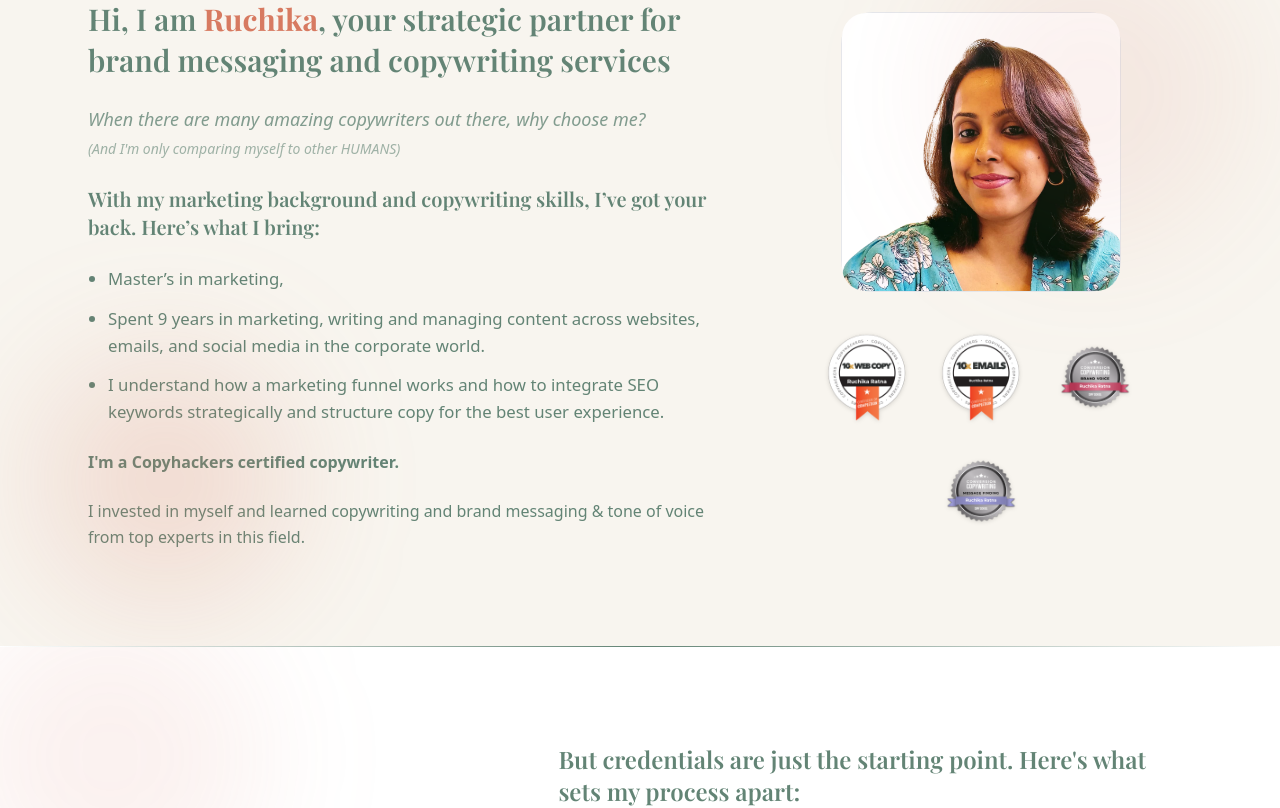
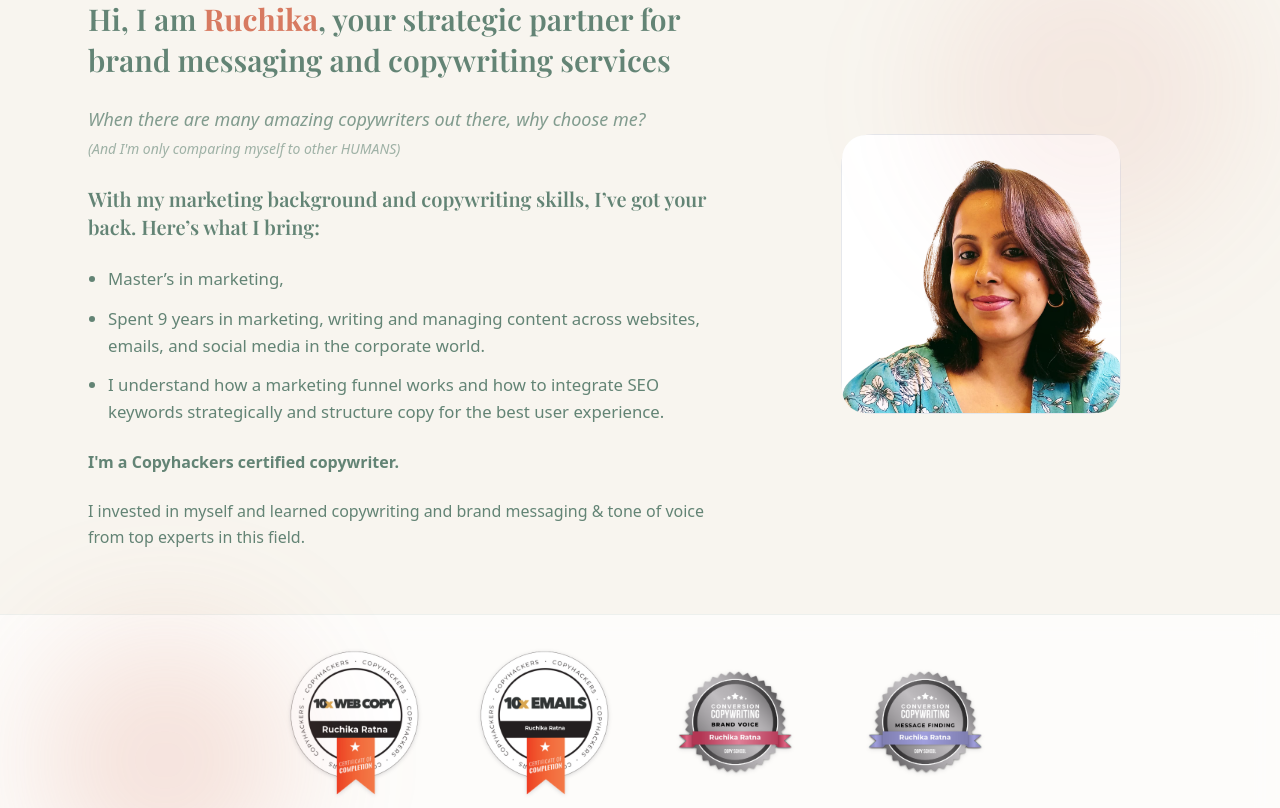
Before and after one commit to amitrverma/ruchika-website, a Next.js app: page / in a window 1280 px wide. Shown: the part 2820-3628 px from the top of the page. Built offline with nearby package versions, Linux system fonts and the light colour scheme.

Commit message:
Further refinement

```diff
--- a/src/app/components/Home/AboutIntroSection.tsx
+++ b/src/app/components/Home/AboutIntroSection.tsx
@@ -33,7 +33,7 @@ export default function AboutIntroSection() {
             With my marketing background and copywriting skills, I’ve got your back. Here’s what I bring:
           </h3>
 
-          <ul className="list-disc pl-5 space-y-3  leading-relaxed text-[1.05rem]">
+          <ul className="list-disc pl-5 space-y-3 leading-relaxed text-[1.05rem]">
             <li>Master’s in marketing,</li>
             <li>
               Spent 9 years in marketing, writing and managing content across websites, emails, and social media
@@ -49,7 +49,7 @@ export default function AboutIntroSection() {
             I&apos;m a Copyhackers certified copywriter.
           </p>
 
-          <p className=" leading-relaxed">
+          <p className="leading-relaxed">
             I invested in myself and learned copywriting and brand messaging & tone of voice from top experts in this field.
           </p>
         </motion.div>
@@ -60,7 +60,7 @@ export default function AboutIntroSection() {
           whileInView={{ opacity: 1, x: 0 }}
           transition={{ duration: 0.8 }}
           viewport={{ once: true }}
-          className="flex flex-col items-center justify-center gap-8"
+          className="flex flex-col items-center justify-center"
         >
           {/* Profile Image */}
           <div className="relative w-[280px] h-[280px] rounded-[2rem] border border-gray-200 bg-white">
@@ -74,9 +74,12 @@ export default function AboutIntroSection() {
               />
             </div>
           </div>
+        </motion.div>
+      </div>
 
-          {/* Certification Badges */}
-          <div className="flex flex-wrap justify-center gap-6 mt-2">
+      {/* === HORIZONTAL BADGE BAND === */}
+      <div className="mt-16 w-full bg-white/70 backdrop-blur-md py-8 border-t border-brandDark/10">
+        <div className="container max-w-5xl mx-auto flex flex-wrap justify-center gap-10 px-6">
           {[
             { src: "/assets/badge-webcopy.png", alt: "Web Copy Certificate" },
             { src: "/assets/badge-emails.png", alt: "Email Copy Certificate" },
@@ -93,14 +96,13 @@ export default function AboutIntroSection() {
               <Image
                 src={badge.src}
                 alt={badge.alt}
-                  width={90}
-                  height={90}
+                width={150}
+                height={150}
                 className="object-contain drop-shadow-sm hover:drop-shadow-md transition-all"
               />
             </motion.div>
           ))}
         </div>
-        </motion.div>
       </div>
 
       {/* Subtle Background Glow */}
--- a/src/app/components/Home/BeliefSection.tsx
+++ b/src/app/components/Home/BeliefSection.tsx
@@ -2,15 +2,21 @@ export default function BeliefSection() {
   return (
     <section className="bg-brandSecondary py-28 text-white">
       <div className="container max-w-4xl text-center text-white px-6">
-        <h1 className="text-3xl md:text-5xl font-serif font-semibold text-white leading-tight mb-6">Tldr;</h1>
+        <h1 className="text-3xl md:text-5xl font-serif font-semibold text-white leading-tight mb-6">
+          Tldr;
+        </h1>
         <h2 className="text-3xl md:text-5xl font-serif font-semibold text-white leading-tight mb-6">
-          I believe good copywriting <br className="hidden md:block" /> is good marketing.
+          I believe good copywriting <br className="hidden md:block" /> is good
+          marketing.
         </h2>
 
         <div className="mx-auto w-16 h-[2px] bg-white/50 mb-8" />
 
         <p className="text-lg md:text-[1.125rem] leading-relaxed text-white">
-Every project I take on involves audience research, strategy, messaging clarity, and your brand voice. You're not just getting a writer. You're getting a strategic partner invested in helping your business grow with authority and the right-fit clients.
+          Every project I take on involves audience research, strategy,
+          messaging clarity, and your brand voice. You&apos;re not just getting
+          a writer. You&apos;re getting a strategic partner invested in helping
+          your business grow with authority and the right-fit clients.
         </p>
       </div>
     </section>
```
Lines whose indentation alone changed are shown as unchanged.
